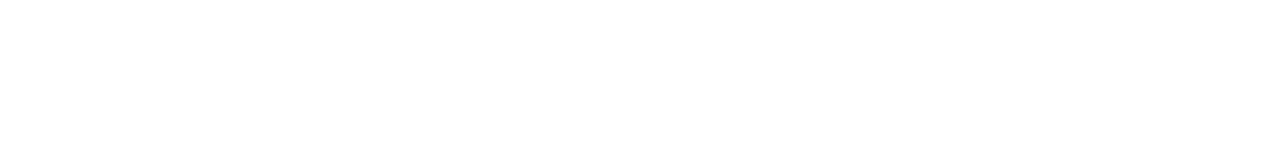
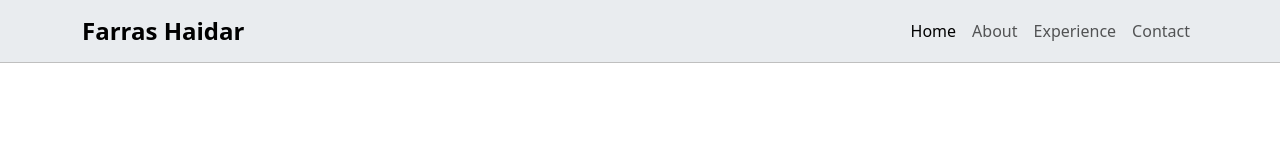
Before and after one commit to FarrasHaidar/Portfolio-, a plain HTML site: page index.html in a window 1280 px wide. Drawn offline with nearby package versions, Linux system fonts and the light colour scheme.

Commit message:
add navbar

```diff
--- a/index.html
+++ b/index.html
@@ -8,6 +8,31 @@
     <link rel="stylesheet" href="style.css">
 </head>
 <body>
+    <nav class="navbar navbar-expand-lg bg-body-secondary">
+        <div class="container">
+          <a class="navbar-brand fs-4 fw-bold" href="#">Farras Haidar</a>
+          <button class="navbar-toggler" type="button" data-bs-toggle="collapse" data-bs-target="#navbarNav" aria-controls="navbarNav" aria-expanded="false" aria-label="Toggle navigation">
+            <span class="navbar-toggler-icon"></span>
+          </button>
+          <div class="collapse navbar-collapse" id="navbarNav">
+            <ul class="navbar-nav ms-auto">
+              <li class="nav-item">
+                <a class="nav-link active" aria-current="page" href="#">Home</a>
+              </li>
+              <li class="nav-item">
+                <a class="nav-link" href="#">About</a>
+              </li>
+              <li class="nav-item">
+                <a class="nav-link" href="#">Experience</a>
+              </li>
+              <li class="nav-item">
+                <a class="nav-link" href="#">Contact</a>
+              </li>
+            </ul>
+          </div>
+        </div>
+      </nav>
+
     <script src="https://cdn.jsdelivr.net/npm/@popperjs/core@2.11.8/dist/umd/popper.min.js" integrity="sha384-I7E8VVD/ismYTF4hNIPjVp/Zjvgyol6VFvRkX/vR+Vc4jQkC+hVqc2pM8ODewa9r" crossorigin="anonymous"></script>
     <script src="https://cdn.jsdelivr.net/npm/bootstrap@5.3.1/dist/js/bootstrap.min.js" integrity="sha384-Rx+T1VzGupg4BHQYs2gCW9It+akI2MM/mndMCy36UVfodzcJcF0GGLxZIzObiEfa" crossorigin="anonymous"></script>
     <script src="https://code.jquery.com/jquery-3.7.0.min.js" integrity="sha256-2Pmvv0kuTBOenSvLm6bvfBSSHrUJ+3A7x6P5Ebd07/g=" crossorigin="anonymous"></script>
--- a/style.css
+++ b/style.css
@@ -0,0 +1,3 @@
+.navbar {
+    box-shadow: 0 0 0 1px rgba(0, 0, 0, 0.25);
+}
```
